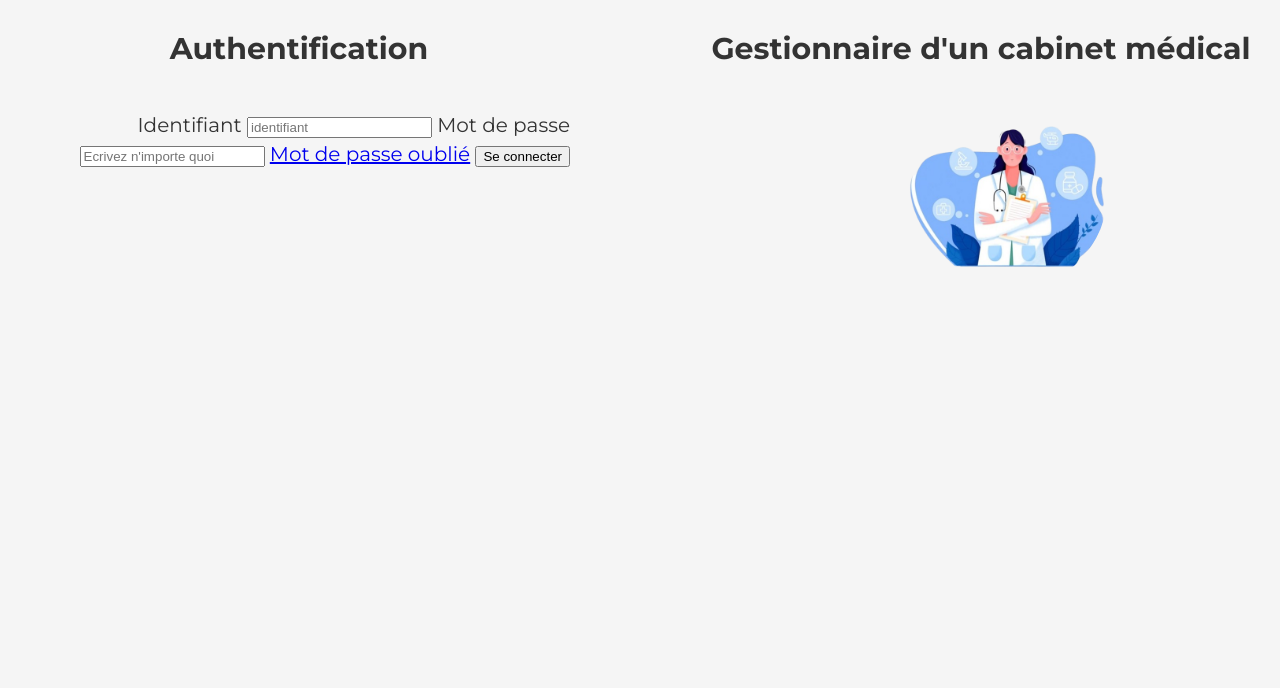
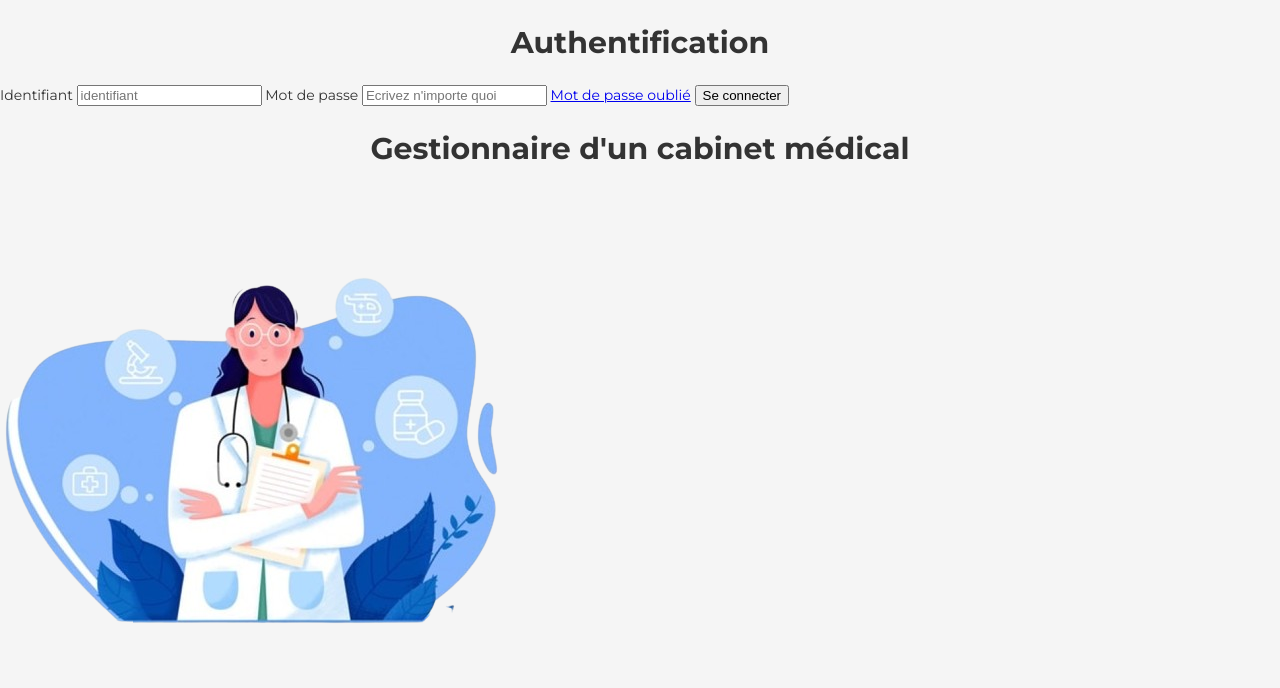
Before and after one commit to henitsu/projetPHP2023, a PHP site: page /PHP/index.php in a window 1280 px wide. Shown: the top 688 px of the page. Run offline with PHP 8.4, Linux system fonts and the light colour scheme.

Commit message:
recode de index.css (en cours)

```diff
--- a/CSS/base.css
+++ b/CSS/base.css
@@ -5,8 +5,9 @@ body{
     font-family: 'Montserrat', sans-serif;
     font-size: 14px;
     color: #333;
-    line-height: 1.42857143;
     font-weight: 400;
+    line-height: 1.5;
+    margin: auto;
 }
 
 h1{
--- a/CSS/index.css
+++ /dev/null
@@ -1,31 +0,0 @@
-
-.page {
-    display: grid;
-    grid-template-columns: 1fr 1fr;
-    grid-gap: 100px;
-}
-
-.auth {
-    text-align: right;
-    margin: 0 auto;
-}
-
-form {
-    margin: 20px;
-    text-align: right;
-    font-size: 20px;
-    display: inline-block;
-}
-
-.partieDroite {
-    text-align: center;
-    margin: 0 auto;
-    display: inline-block;
-}
-
-#image {
-    width: 200px;
-    height: 200px;
-    border-radius: 50%;
-    margin-left: 10%; /* Remplace margin-left par margin-right */
-}
```
